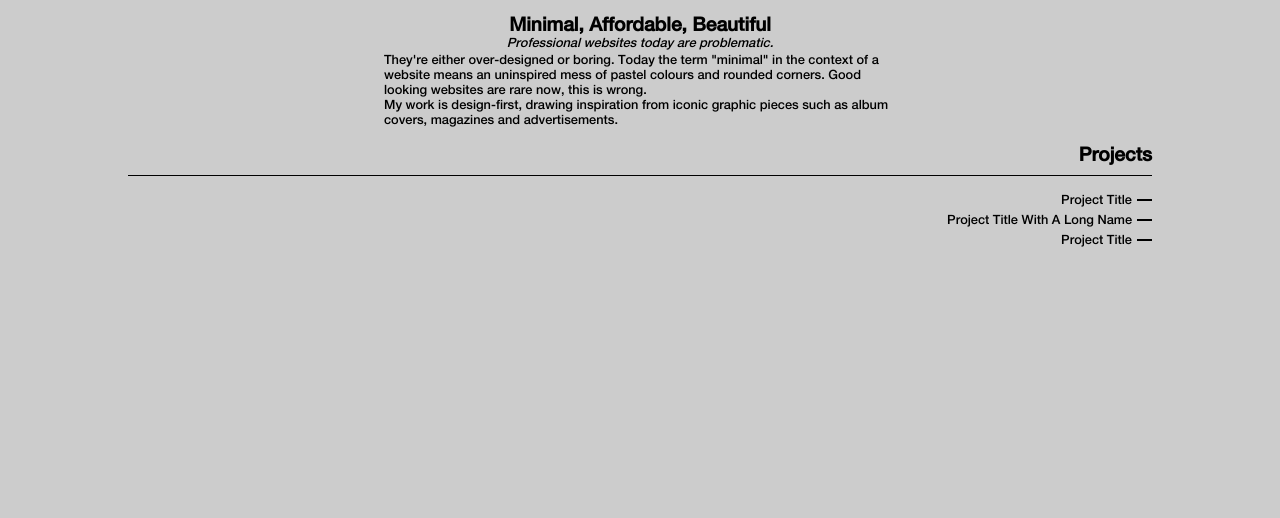
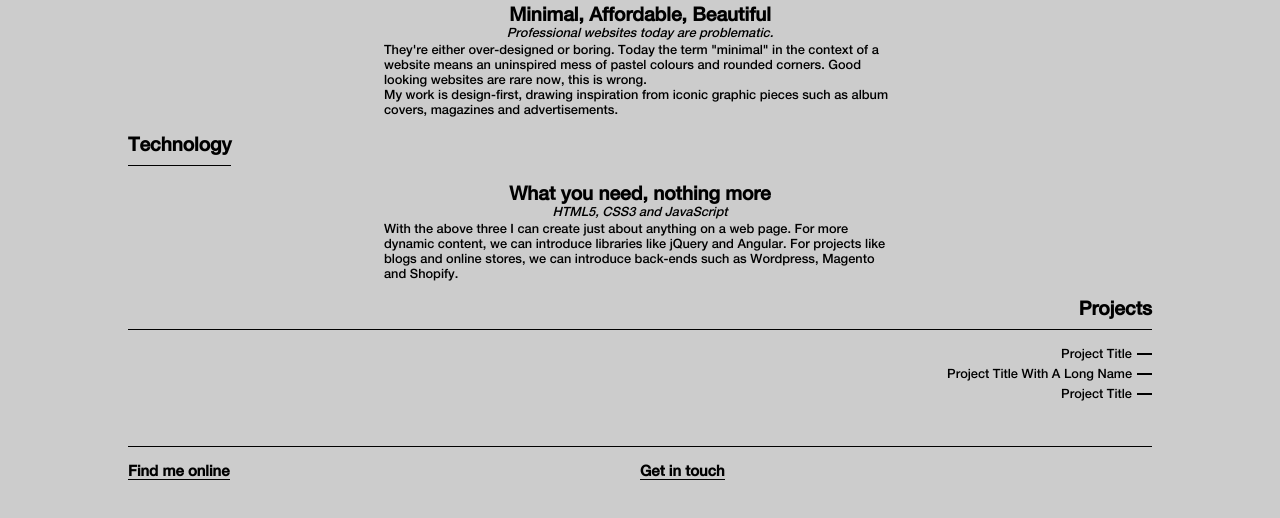
Before and after one commit to maxjhammond/maxjhammond.github.io, a plain HTML site: page index.html in a window 1280 px wide. Shown: the part 762-1280 px from the top of the page. Before the commit the page ends 1014 px from the top, so only its background shows below. Drawn offline with nearby package versions, Linux system fonts and the light colour scheme.

Commit message:
technology start

```diff
--- a/index.html
+++ b/index.html
@@ -23,13 +23,19 @@
       <h2>
         Ethos
       </h2>
-      <div class="ethos">
+      <div class="section ethos">
         <h2>
           Minimal, Affordable, Beautiful
         </h2>
         <p class="center"><i>Professional websites today are problematic.</i></p>
         <p>They're either over-designed or boring. Today the term "minimal" in the context of a website means an uninspired mess of pastel colours and rounded corners. Good looking websites are rare now, this is wrong.</p>
         <p>My work is design-first, drawing inspiration from iconic graphic pieces such as album covers, magazines and advertisements.</p>
+      </div>
+      <h2>Technology</h2>
+      <div class="section technology">
+        <h2>What you need, nothing more</h2>
+        <p class="center"><i>HTML5, CSS3 and JavaScript</i></p>
+        <p>With the above three I can create just about anything on a web page. For more dynamic content, we can introduce libraries like jQuery and Angular. For projects like blogs and online stores, we can introduce back-ends such as Wordpress, Magento and Shopify.</p>
       </div>
       <h2 class="projects">
         Projects
@@ -71,5 +77,14 @@
 
       </ul>
     </div>
+  <footer>
+    <div class="container">
+      <div class="fsection social">
+        <h3>Find me online</h3>
+      </div><div class="fsection contact">
+        <h3>Get in touch</h3>
+      </div>
+    </div>
+  </footer>
   </body>
 </html>
--- a/styles.less
+++ b/styles.less
@@ -20,7 +20,7 @@ html{
 }
 
 h1, p{
-    margin: 0 0 10px 0;
+    margin: 0;
 }
 
 body{
@@ -46,6 +46,22 @@ header{
     text-align: center;
     padding: 20px 0;
     font-family: 'HelveticaNeueLTDExt', sans-serif;
+}
+
+footer{
+    padding: 20px 0;
+    margin: 20px 0;
+    .container{
+        border-top: 1px solid;
+    }
+    .fsection{
+        width: 50%;
+        display: inline-block;
+        h3{
+            border-bottom: 1px solid;
+            display: inline-block;
+        }
+    }
 }
 
 .center{
@@ -129,7 +145,7 @@ header{
             }
         }
     }
-    .ethos{
+    .section{
         h2{
             margin: 0;
             text-align: center;
```
